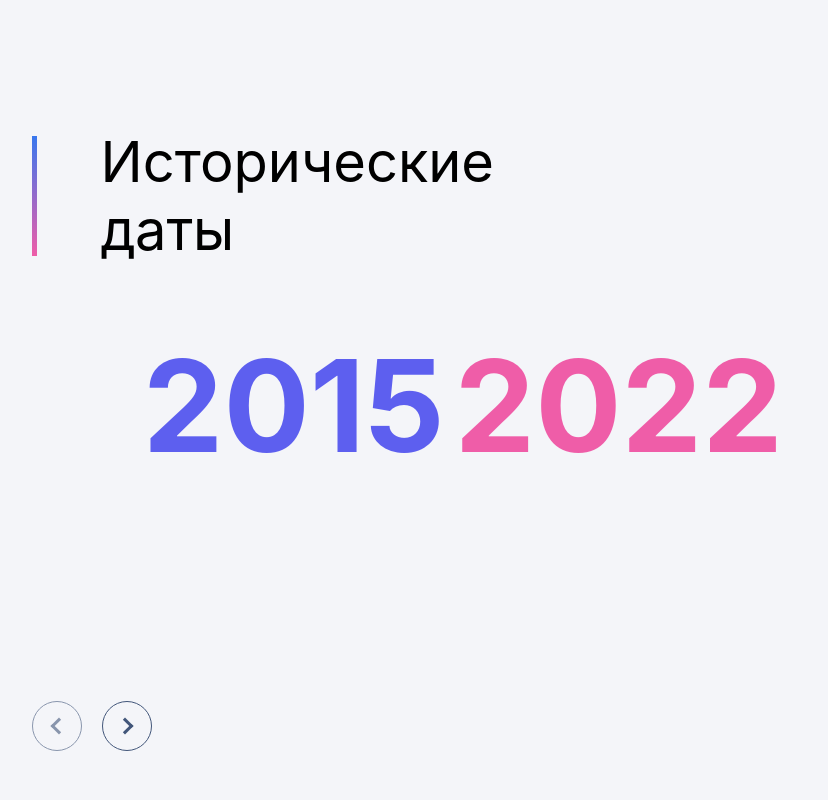
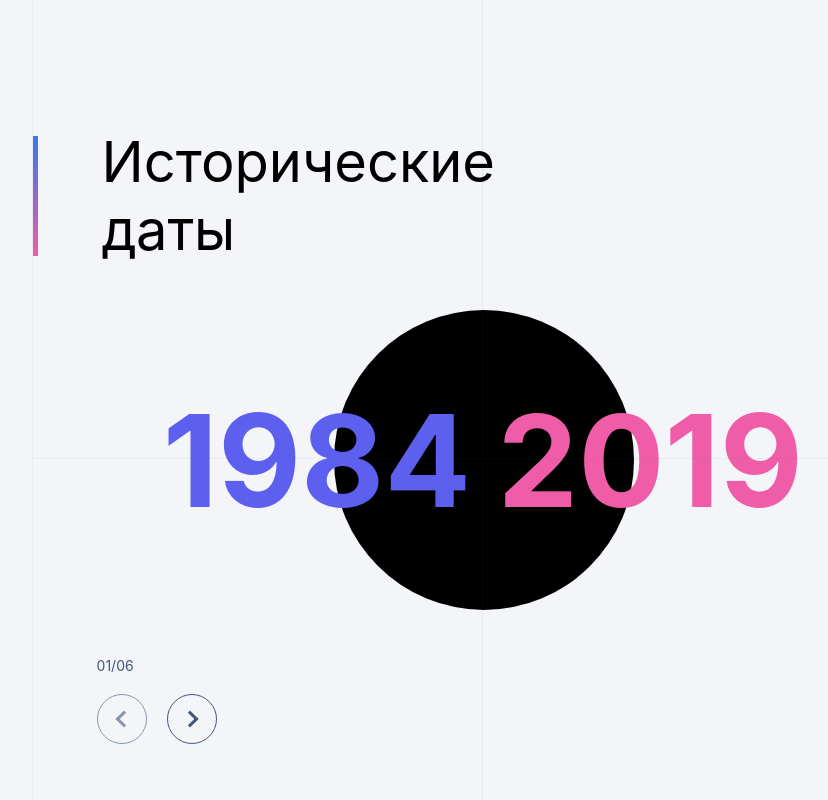
Before and after one commit to Cheleste1994/historical-dates, a React (Create React App) app: page / in a window 1280 px wide. Shown: the top 800 px of the page, without its empty margins (186-1014 px from the left). Built offline with nearby package versions, Linux system fonts and the light colour scheme.

Commit message:
feat: add circles

```diff
--- a/src/App.scss
+++ b/src/App.scss
@@ -4,17 +4,21 @@
   min-height: 100vh;
   min-height: 100dvh;
   position: relative;
-  padding-left: clamp(20px, 17vw, 322px);
-  padding-right: clamp(20px, 17vw, 200px);
-  gap: clamp(56px, 5vw, 96px);
-  background-color: #F4F5F9;
+  margin-left: clamp(20px, 17vw, 322px);
+  margin-right: clamp(20px, 17vw, 160px);
+  border-right: 1px #42567a10 solid;
+  border-left: 1px #42567a10 solid;
+
 
   .main {
     flex: 1;
     display: flex;
     flex-direction: column;
-    gap: clamp(57px, 17vw, 281px);
     width: 100%;
-    padding-bottom: 104px;
+  }
+
+  .wrapper {
+    padding-left: clamp(5px, 5vw, 78px);
+
   }
 }
--- a/src/components/CustomSwiper/CustomSwiper.module.scss
+++ b/src/components/CustomSwiper/CustomSwiper.module.scss
@@ -1,6 +1,7 @@
 .customSwiper {
   width: 100%;
   height: 100%;
+  margin-top: 56px;
 }
 
 .swiperSlide {
--- a/src/components/CustomSwiper/CustomSwiper.tsx
+++ b/src/components/CustomSwiper/CustomSwiper.tsx
@@ -37,7 +37,7 @@ export default function CustomSwiper() {
       scrollbar={false}
       navigation={false}
       modules={[Keyboard, Scrollbar, Navigation, Pagination]}
-      className={styles.customSwiper}
+      className={`${styles.customSwiper} wrapper`}
     >
       {datePeriod[currentPage - 1]?.data.map(({ id, year, description }) => (
         <SwiperSlide key={id} className={styles.swiperSlide}>
--- a/src/components/Paginations/Paginations.module.scss
+++ b/src/components/Paginations/Paginations.module.scss
@@ -1,4 +1,11 @@
 .paginations {
+  color: #42567A;
+  font-size: 14px;
+  display: flex;
+  flex-direction: column;
+  gap: 20px;
+
+  div {
     display: flex;
     flex-wrap: nowrap;
     gap: 20px;
@@ -10,8 +17,9 @@
       align-items: center;
       justify-content: center;
       border-radius: 50%;
-    border: 1px solid #42567A;
+      border: 1px solid #42567a;
       background-color: transparent;
+      cursor: pointer;
 
       &:first-child {
         span {
@@ -36,9 +44,10 @@
       span {
         border-top: 3px solid;
         border-left: 3px solid;
-      border-color: #42567A;
+        border-color: #42567a;
         width: 25%;
         height: 25%;
       }
     }
   }
+}
--- a/src/components/Paginations/Pagintaions.tsx
+++ b/src/components/Paginations/Pagintaions.tsx
@@ -22,13 +22,22 @@ export default function Pagintaions() {
   };
 
   return (
-    <div className={styles.paginations}>
-      <button onClick={() => handleClick("Prev")} disabled={currentPage === 1}>
-        <span />
-      </button>
-      <button onClick={() => handleClick("Next")} disabled={currentPage === datePeriod.length}>
-        <span />
-      </button>
+    <div className={`${styles.paginations} wrapper`}>
+      <span>{`0${currentPage}/0${datePeriod.length}`}</span>
+      <div>
+        <button
+          onClick={() => handleClick("Prev")}
+          disabled={currentPage === 1}
+        >
+          <span />
+        </button>
+        <button
+          onClick={() => handleClick("Next")}
+          disabled={currentPage === datePeriod.length}
+        >
+          <span />
+        </button>
+      </div>
     </div>
   );
 }
--- a/src/components/Years/Years.module.scss
+++ b/src/components/Years/Years.module.scss
@@ -1,4 +1,11 @@
 .years {
+  display: flex;
+  align-items: center;
+  justify-content: center;
+  width: 100%;
+}
+
+.title {
   font-size: clamp(56px, 10vw, 200px);
   font-weight: bold;
   display: flex;
@@ -6,13 +13,82 @@
   justify-content: space-between;
   width: clamp(273px, 50vw, 973px);
   align-self: center;
+  height: 393px;
+
+  span {
+    display: flex;
+    justify-content: center;
+    align-items: center;
+
+    &:first-child {
+      color: #5d5fef;
+    }
+
+    &:last-child {
+      color: #ef5da8;
+    }
+  }
+}
+
+.circle {
+  display: flex;
+  flex-direction: column;
+  align-items: center;
+  justify-content: center;
+  position: absolute;
+  top: 0;
+  left: 0;
+  right: 0;
+  bottom: 0;
+
+  span {
+    width: 2px;
+    background-color: #42567a10;
+    position: absolute;
+  }
 
   span:first-child {
-    color: #5D5FEF;
+    width: 100%;
+    height: 1px;
   }
 
-  span:last-child {
-    color: #EF5DA8;
+  span:nth-of-type(2) {
+    width: 1px;
+    height: 100%;
   }
+}
 
+.item {
+  width: 50px;
+  height: 50px;
+  color: white;
+  text-align: center;
+  line-height: 50px;
+  font-size: 24px;
+  font-family: "Roboto", sans-serif;
+  border-radius: 100%;
+  background-color: red;
+  z-index: 1;
 }
+
+.item.active {
+  background-color: blue;
+}
+
+svg {
+  height: 300px;
+  overflow: visible;
+  width: 300px;
+  z-index: -1;
+  position: absolute;
+  top: 50%;
+  left: 50%;
+  transform: translate(-50%, -50%);
+}
+
+.st0 {
+  fill: none;
+  stroke: #000000;
+  stroke-width: 1;
+  stroke-miterlimit: 1;
+}
--- a/src/components/Years/Years.tsx
+++ b/src/components/Years/Years.tsx
@@ -1,9 +1,33 @@
+import { useAppSelector } from "../../store/hooks";
+import { getDateState } from "../../store/slice/date.slice";
 import styles from "./Years.module.scss";
 
 export default function Years() {
+  const { currentPage, datePeriod } = useAppSelector(getDateState);
+
   return (
     <div className={styles.years}>
-      <span>2015</span><span>2022</span>
+      <div className={styles.title}>
+        <span>{`${datePeriod[currentPage]?.periodStart}`}</span>
+        <span>{`${datePeriod[currentPage]?.periodEnd}`}</span>
+      </div>
+      <div className={styles.circle}>
+        <span></span>
+        <span></span>
+        <div>
+          <div className="item 1 active">1</div>
+          <div className="item 2">2</div>
+          <div className="item 3">3</div>
+          <div className="item 4">4</div>
+          <div className="item 5">5</div>
+          <div className="item 6">6</div>
+          <div className="item 7">7</div>
+          <div className="item 8">8</div>
+          <svg viewBox="0 0 300 300">
+            <circle id="holder" className="st0" cx="151" cy="151" r="150" />
+          </svg>
+        </div>
+      </div>
     </div>
-  )
+  );
 }
--- a/src/index.scss
+++ b/src/index.scss
@@ -12,6 +12,7 @@ body {
     sans-serif;
   -webkit-font-smoothing: antialiased;
   -moz-osx-font-smoothing: grayscale;
+  background-color: #F4F5F9;
 }
 
 code {
```
Lines whose indentation alone changed are shown as unchanged.
